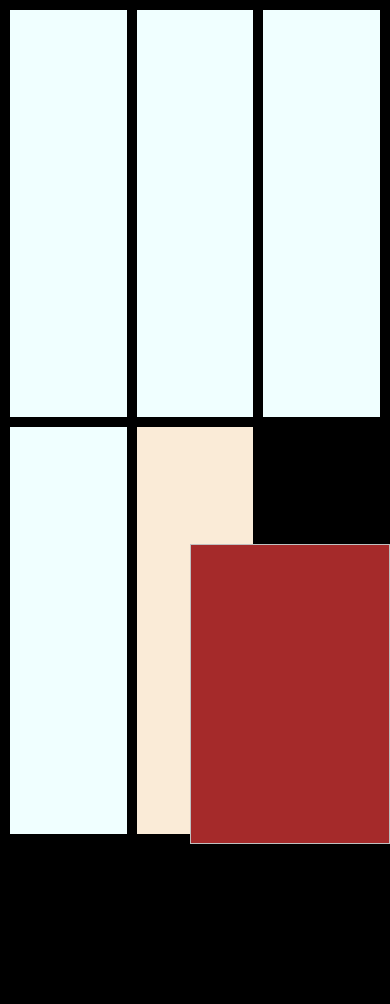
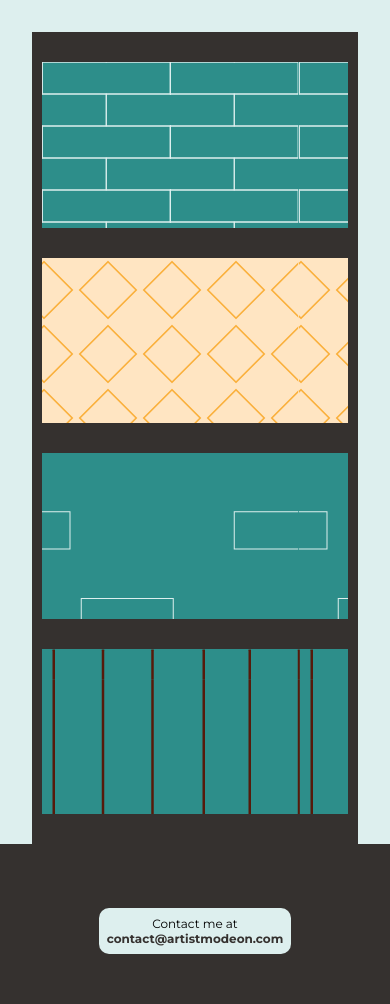
Before and after one commit to elaine2700/ArtistModeOn_website, a plain HTML site: page index.html in a window 390 px wide. Before the commit the page ends 844 px from the top, so only its background shows below. Drawn offline with Linux system fonts and the light colour scheme; a web font is replaced by a local one.

Commit message:
Responsive grid

```diff
--- a/assets/css/style.css
+++ b/assets/css/style.css
@@ -1,36 +1,147 @@
 *{
     margin: 0;
     padding: 0;
+    border: 0;
     box-sizing: border-box;
 }
 
-body{
-    background-color: black;
+html{
+    font-family: 'Montserrat', sans-serif;
 }
 
-.grid{
-    padding: 10px;
+h1,h2,h3,h4,h5,h6{
+    font-family: 'Tilt Warp', sans-serif;
+}
+
+body{
+    background-color: #DDEFEE;
     width: 100dvw;
     height: 100dvh;
+}
+
+a{
+    color:#35312F;
+    text-decoration: none;
+}
+
+a:visited{
+    color:#35312F;
+}
+
+a:hover{
+    color:#2D8E8A;
+}
+
+a:active{
+    color: #FBB03B;
+}
+
+.bold{
+    font-weight: 800;
+}
+
+/* Grid settings */
+.wrapper{
+    padding: 2rem;
+    height: 100%;
+}
+.grid{
+    height: 100%;
     display: grid;
     grid-template-columns: repeat(3, 1fr);
-    gap: 10px;
+    grid-template-rows: repeat(2, 1fr);
+    border-top: solid #35312F 30px;
+}
+
+.grid > * {
+    z-index: 2;
+    min-height: 100px;
 }
 
 .grid > section{
-    background-color: azure;
-    padding: 20px;
+    border: #35312F solid;
+    border-width: 0 10px 30px 10px;
 }
 
-.grid > footer{
-    background-color: antiquewhite;
+/* Sections */
+#video-room{
+    background-color: #2D8E8A;
+    background-image: url('images/Pattern-Brick.png');
 }
 
-.bg-robot{
+#shop{
+    grid-column: span 2;
+    background-color: #FFE5C2;
+    background-image: url('images/Pattern-Diagonal.png');
+}
+
+#office{
+    background-color: #2D8E8A;
+    background-image: url('images/Pattern-Brick2.png');
+}
+
+#snack-room{
+    background-color: #2D8E8A;
+    background-image: url('images/Pattern-VerticalLines.png');
+}
+
+/* Contact box */
+.ground{
     position: absolute;
-    width: 200px;
-    height: 300px;
-    bottom: 0px;
-    right: 0px;
-    background-color: brown;
+    bottom: 0;
+    left: 0;
+    background-color: #35312F;
+    width: 100dvw;
+    height: 10rem;
+    z-index: 1;
+    text-align: center;
+
 }
+
+#contact-info{
+    background-color: #DDEFEE;
+    width: min-content;
+    height: min-content;
+    position: absolute;
+    bottom: 2rem;
+    right: 2rem;
+    z-index: 1;
+    padding:0.5rem;
+    border-radius: 10px;
+    font-size: 12px;
+}
+
+@media only screen and (max-width:960px) {
+    body{
+        min-height: 100dvh;
+    }
+    .grid{
+        display: grid;
+        grid-template-columns: 1fr;
+        grid-template-rows: repeat(4,1fr);
+    }
+
+    #shop{
+        grid-column: span 1;
+    }
+
+    .wrapper{
+        padding-bottom: 0;
+    }
+
+    .ground{
+        position: static;
+        left:-48px;
+        background-color: #35312F;
+        width: 100dvw;
+        height: 10rem;
+        z-index: 1;
+        padding: 1rem;
+    }
+
+    .ground > #contact-info{
+        position: static;
+        margin: auto;
+        margin-top: 3rem;
+    }
+}
--- a/index.html
+++ b/index.html
@@ -5,17 +5,27 @@
         <meta charset="utf-8" />
         <meta name="viewport" content="width=device-width, initial-scale=1, user-scalable=no" />
         <link type="text/css" rel="stylesheet" href="assets/css/style.css"/>
+        <link rel="preconnect" href="https://fonts.googleapis.com" />
+        <link rel="preconnect" href="https://fonts.gstatic.com" crossorigin />
+        <link href="https://fonts.googleapis.com/css2?family=Montserrat:wght@200;400;700&family=Tilt+Warp&display=swap" rel="stylesheet" />
+
     </head>
 
     <body>
-        <div class="grid">
-            <section id="shop"></section>
-            <section id="tip-jar"></section>
-            <section id="video-room"></section>
-            <section id="office"></section>
-            <footer id="contact-info"></footer>
+        <div class="wrapper">
+            <div class="grid">
+                <section id="video-room"></section>
+                <section id="shop"></section>
+                <section id="office"></section>
+                <section id="snack-room"></section>
+            </div>
         </div>
-        <img class="bg-robot">
 
+        <footer class="ground">
+            <div id="contact-info">
+                <p>Contact me at</p>
+                <a href="mailto:contact@artistmodeon.com"><span class="bold">contact@artistmodeon.com</span></a>
+            </div>
+        </footer>
     </body>
 </html>
```
Also changed, not shown: assets/css/images/Pattern-Brick.png (added), assets/css/images/Pattern-Brick2.png (added), assets/css/images/Pattern-Diagonal.png (added), assets/css/images/Pattern-HorizontalLines.png (added), assets/css/images/Pattern-VerticalLines.png (added), 3 other files.
